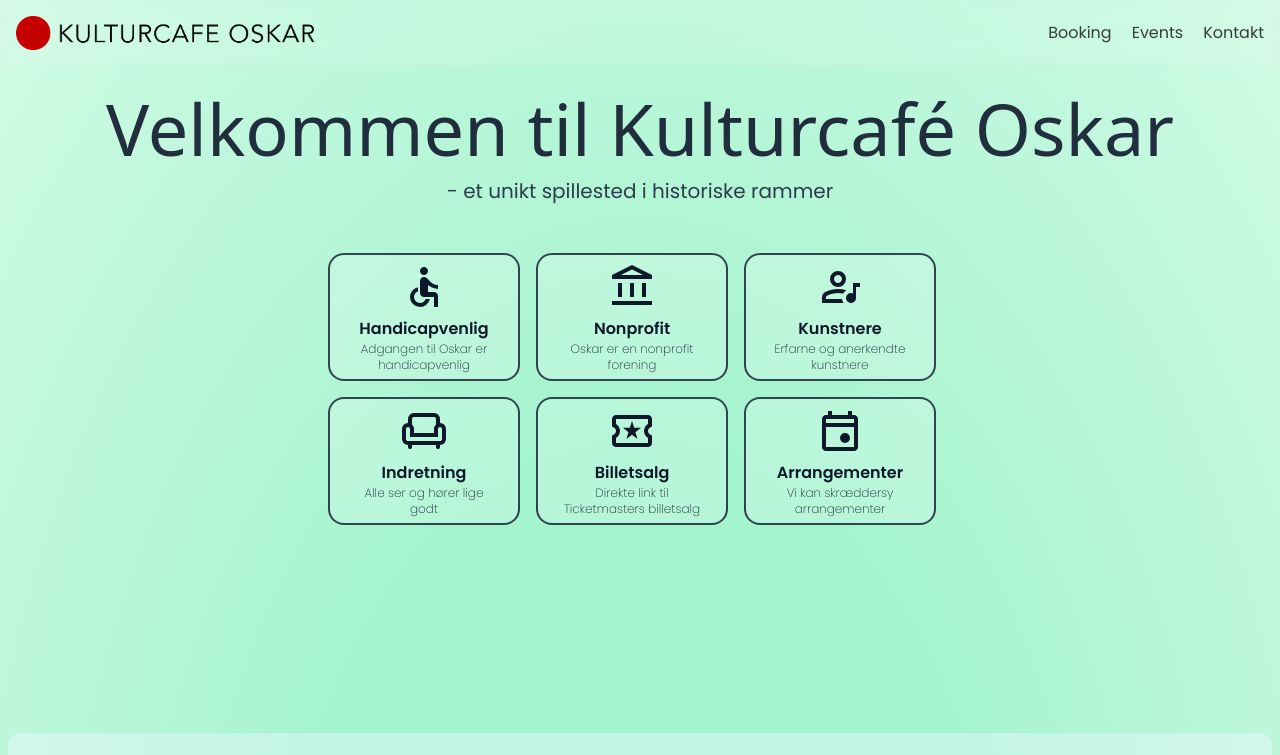
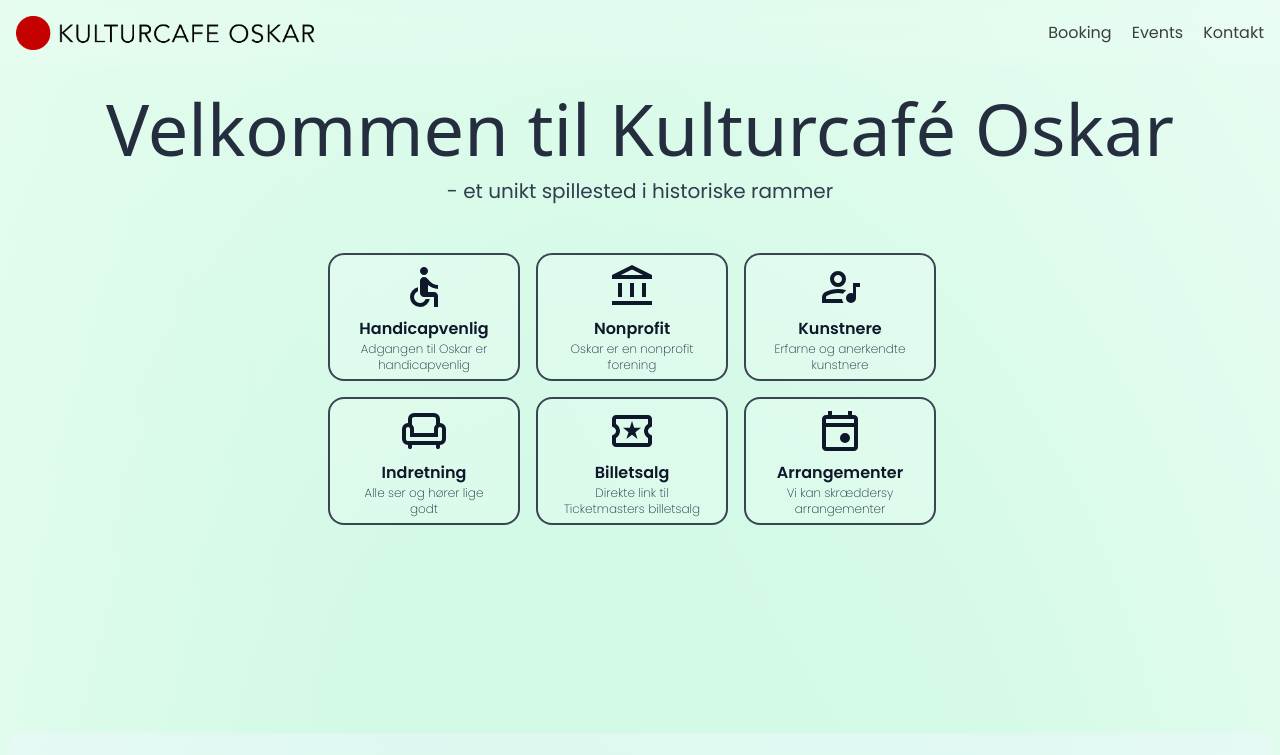
Before and after one commit to TheOnlyChresser/newtakeongrundforloebcase, a Next.js app: page / in a window 1280 px wide. Shown: the top 755 px of the page. Built offline with nearby package versions, Linux system fonts and the light colour scheme.

Commit message:
Update globals.css

```diff
--- a/src/app/globals.css
+++ b/src/app/globals.css
@@ -25,7 +25,7 @@ html {
   font-family: Poppins;
 }
 body {
-  @apply bg-radial from-emerald-200 from-40% to-emerald-100;
+  @apply bg-radial from-emerald-200/40 from-40% to-emerald-100/40;
 }
 
 @utility dropdown {
```
